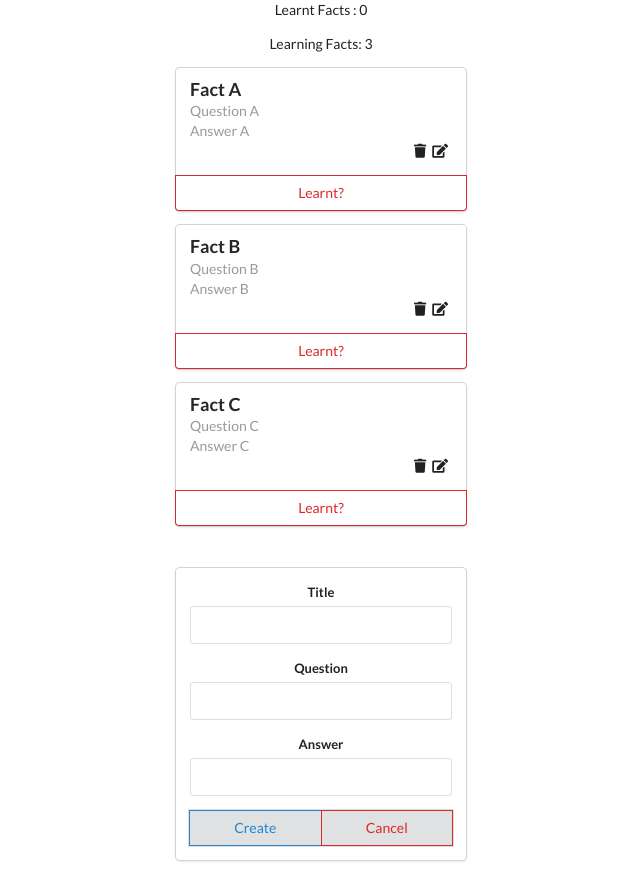
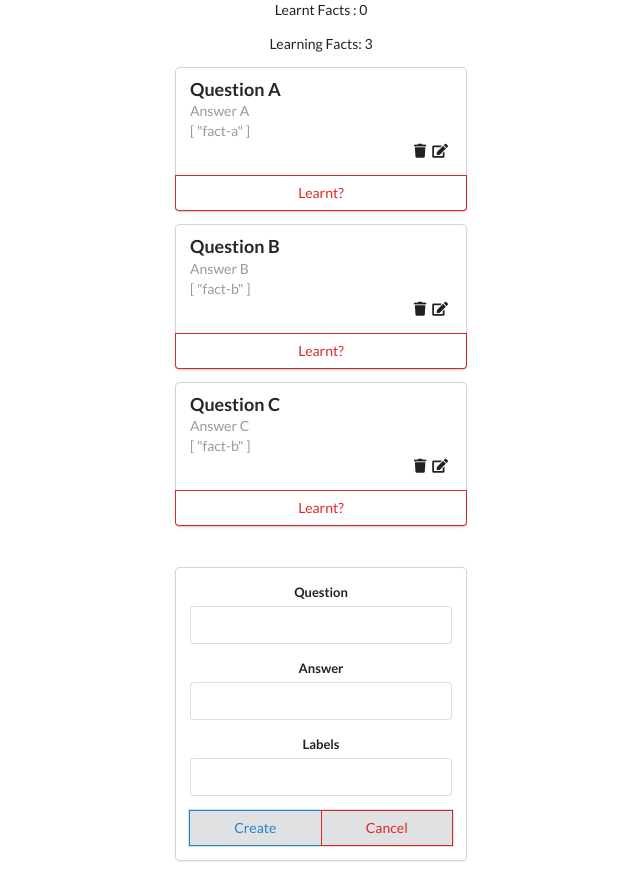
Before and after one commit to memoria-exorior/conscientia, a Vue app: page /#/ in a window 1280 px wide. Both pictures are taken after a click on the button 638 px from the left and 571 px from the top of the page. Shown: the whole page, without its empty margins (319-959 px from the left). Built offline with nearby package versions, Linux system fonts and the light colour scheme; no server answers.

Commit message:
Basic fact list functionality.

```diff
--- a/package.json
+++ b/package.json
@@ -19,6 +19,7 @@
     "build": "node build/build.js"
   },
   "dependencies": {
+    "axios": "^0.17.1",
     "vue": "^2.5.2",
     "vue-router": "^3.0.1"
   },
--- a/src/components/Fact.vue
+++ b/src/components/Fact.vue
@@ -3,13 +3,13 @@
         <!-- Display -->
         <div class='content' v-show="!isEditing">
             <div class='header'>
-            {{ fact.title }}
-            </div>
-            <div class='meta'>
             {{ fact.question }}
             </div>
             <div class='meta'>
             {{ fact.answer }}
+            </div>
+            <div class='meta'>
+            {{ fact.labels }}
             </div>
             <div class='extra content'>
                 <span class='right floated edit icon' v-on:click="showForm">
@@ -24,10 +24,6 @@
         <div class="content" v-show="isEditing">
             <div class='ui form'>
                 <div class='field'>
-                    <label>Title</label>
-                    <input type='text' v-model="fact.title" >
-                </div>
-                <div class='field'>
                     <label>Question</label>
                     <input type='text' v-model="fact.question" >
                 </div>
@@ -35,8 +31,12 @@
                     <label>Answer</label>
                     <input type='text' v-model="fact.answer" >
                 </div>
+                <div class='field'>
+                    <label>Labels</label>
+                    <input type='text' v-model="fact.labels" >
+                </div>
                 <div class='ui two button attached buttons'>
-                <button class='ui basic blue button' v-on:click="hideForm">
+                <button class='ui basic blue button' v-on:click="hideForm(fact)">
                     Close X
                 </button>
                 </div>
@@ -53,22 +53,70 @@
 </template>
 
 <script type = "text/javascript" >
+import axios from 'axios'
+import swal from 'sweetalert2'
+
 export default {
   name: 'Fact',
   props: ['fact'],
   data () {
     return {
-      isEditing: false
+    //   fact: {
+    //     uuid: '', // uuid(),
+    //     question: 'Question A',
+    //     answer: 'Answer A',
+    //     labels: ['fact-a'],
+    //     done: false
+    //   },
+      isEditing: false,
+      errors: []
     }
   },
   methods: {
     showForm () {
       this.isEditing = true
     },
-    hideForm () {
+    hideForm (fact) {
       this.isEditing = false
+      delete fact['done']
+      fact.labels = [fact.labels]
+      fact.owner = 'temple'
+      axios.put('http://localhost:8888/api/fact/facts/' + fact.uuid, fact)
+      .then(response => {
+        console.log('trjl> updated fact response: ' + JSON.stringify(response))
+      })
+      .catch(e => {
+        console.log('trjl> adding fact error: ' + JSON.stringify(e))
+        // this.errors.push(e)
+      })
+      this.$emit('edit-fact', fact)
     },
     deleteFact (fact) {
+      swal({
+        title: 'Are you sure?',
+        text: 'This fact will be permanently deleted!',
+        icon: 'warning',
+        showCancelButton: true,
+        confirmButtonText: 'Yes, delete it!',
+        confirmButtonColor: '#DD6B55',
+        reverseButtons: true
+      }).then((result) => {
+        if (result.value) {
+          axios.delete('http://localhost:8888/api/fact/facts/' + fact.uuid)
+            .then(response => {
+              swal({
+                type: 'success',
+                title: 'Deleted!',
+                text: 'Your fact has been deleted.',
+                showConfirmButton: false,
+                timer: 1000
+              })
+            })
+            .catch(e => {
+              console.log('trjl> delete fact error: ' + JSON.stringify(e))
+            })
+        }
+      })
       this.$emit('delete-fact', fact)
     },
     learntFact (fact) {
--- a/src/components/FactCreator.vue
+++ b/src/components/FactCreator.vue
@@ -7,16 +7,16 @@
       <div class='content'>
         <div class='ui form'>
           <div class='field'>
-            <label>Title</label>
-            <input type='text' v-model="title" ref='title' defaultValue="">
-          </div>
-          <div class='field'>
               <label>Question</label>
               <input type='text' v-model="question" ref='question' defaultValue="">
           </div>
           <div class='field'>
               <label>Answer</label>
               <input type='text' v-model="answer" ref='answer' defaultValue="">
+          </div>
+          <div class='field'>
+            <label>Labels</label>
+            <input type='text' v-model="labels" ref='labels' defaultValue="">
           </div>
           <div class='ui two button attached buttons'>
             <button class='ui basic blue button' v-on:click="sendForm()">
@@ -38,7 +38,8 @@ import swal from 'sweetalert2'
 export default {
   data () {
     return {
-      title: '',
+      owner: '',
+      labels: '',
       question: '',
       answer: '',
       isCreating: false
@@ -52,14 +53,14 @@ export default {
       this.isCreating = false
     },
     sendForm () {
-      if (this.title.length > 0 && this.question.length > 0 && this.answer.length > 0) {
-        const title = this.title
+      if (this.labels.length > 0 && this.question.length > 0 && this.answer.length > 0) {
+        const labels = this.labels
         const question = this.question
         const answer = this.answer
-        const id = uuid()
+        const uuid = genuuid()
         this.$emit('add-fact', {
-          id,
-          title,
+          uuid,
+          labels,
           question,
           answer,
           done: false
@@ -76,7 +77,7 @@ export default {
   }
 }
 
-function uuid () {
+function genuuid () {
   return 'xxxxxxxx-xxxx-4xxx-yxxx-xxxxxxxxxxxx'.replace(/[xy]/g, function (c) {
     var r = Math.random() * 16 | 0
     var v = c === 'x' ? r : (r & 0x3 | 0x8)
--- a/src/components/FactList.vue
+++ b/src/components/FactList.vue
@@ -4,13 +4,15 @@
         <p class="facts">Learning Facts: {{facts.filter(fact => {return fact.done === false}).length}}</p>
         <fact v-on:delete-fact="deleteFact"
               v-on:learnt-fact="learntFact"
-              v-for="fact in facts" v-bind:fact="fact" v-bind:key='fact.id'>
+              v-on:edit-fact="editFact"
+              v-for="fact in facts" v-bind:fact="fact" v-bind:key='fact.uuid'>
         </fact>
         <fact-creator v-on:add-fact="addFact"></fact-creator>
     </div>
 </template>
 
 <script type = "text/javascript" >
+import axios from 'axios'
 import swal from 'sweetalert2'
 
 import FactCreator from '@/components/FactCreator'
@@ -22,33 +24,39 @@ export default {
     'fact': Fact,
     'fact-creator': FactCreator
   },
+  created () {
+    this.listFact()
+  },
   methods: {
+    listFact () {
+      axios.get('http://localhost:8888/api/fact/facts/')
+      .then(response => {
+        this.facts = response.data.items
+      }).catch(e => {
+        this.errors.push(e)
+      })
+    },
     addFact (fact) {
-      this.facts.push(fact)
+      delete fact['done']
+      fact.labels = [fact.labels]
+      fact.owner = 'temple'
+      axios.post('http://localhost:8888/api/fact/facts/', fact)
+      .then(response => {
+        console.log('trjl> added fact response: ' + JSON.stringify(response))
+        // this.facts.push(fact)
+        this.facts.push(response.data)
+      })
+      .catch(e => {
+        this.errors.push(e)
+      })
     },
     deleteFact (fact) {
-      swal({
-        title: 'Are you sure?',
-        text: 'This fact will be permanently deleted!',
-        icon: 'warning',
-        showCancelButton: true,
-        confirmButtonText: 'Yes, delete it!',
-        confirmButtonColor: '#DD6B55',
-        reverseButtons: true
-      }).then((result) => {
-        if (result.value) {
-          const factIdx = this.facts.indexOf(fact)
-          this.facts.splice(factIdx, 1)
-          // swal('Deleted!', 'Your fact has been deleted.', 'success')
-          swal({
-            type: 'success',
-            title: 'Deleted!',
-            text: 'Your fact has been deleted.',
-            showConfirmButton: false,
-            timer: 1000
-          })
-        }
-      })
+      console.log('trjl> delete fact: ' + JSON.stringify(fact))
+      const factIdx = this.facts.indexOf(fact)
+      this.facts.splice(factIdx, 1)
+    },
+    editFact (fact) {
+      console.log('trjl> editFact: ' + fact)
     },
     learntFact (fact) {
       const factIdx = this.facts.indexOf(fact)
@@ -65,27 +73,28 @@ export default {
     return {
       facts: [
         {
-          id: uuid(),
-          title: 'Fact A',
+          uuid: uuid(),
           question: 'Question A',
           answer: 'Answer A',
+          labels: ['fact-a'],
           done: false
         },
         {
-          id: uuid(),
-          title: 'Fact B',
+          uuid: uuid(),
           question: 'Question B',
           answer: 'Answer B',
+          labels: ['fact-b'],
           done: false
         },
         {
-          id: uuid(),
-          title: 'Fact C',
+          uuid: uuid(),
           question: 'Question C',
           answer: 'Answer C',
+          labels: ['fact-b'],
           done: false
         }
-      ]
+      ],
+      errors: []
     }
   }
 }
```
Also changed, not shown: 1 other file (tests, documents, lock files or other folders).
